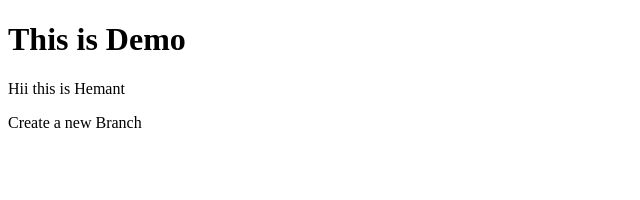
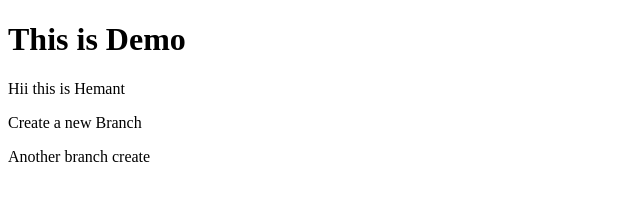
Before and after one commit to hemantakb/NewRepo, a plain HTML site: page index.html in a window 1280 px wide. Shown: the whole page, without its empty margins (0-640 px from the left). Drawn offline with Linux system fonts and the light colour scheme.

Commit message:
create another branch

```diff
--- a/index.html
+++ b/index.html
@@ -9,5 +9,6 @@
     <h1>This is Demo </h1>
     <p>Hii this is Hemant</p>
     <p>Create a new Branch</p>
+    <p>Another branch create</p>
 </body>
 </html>
```
